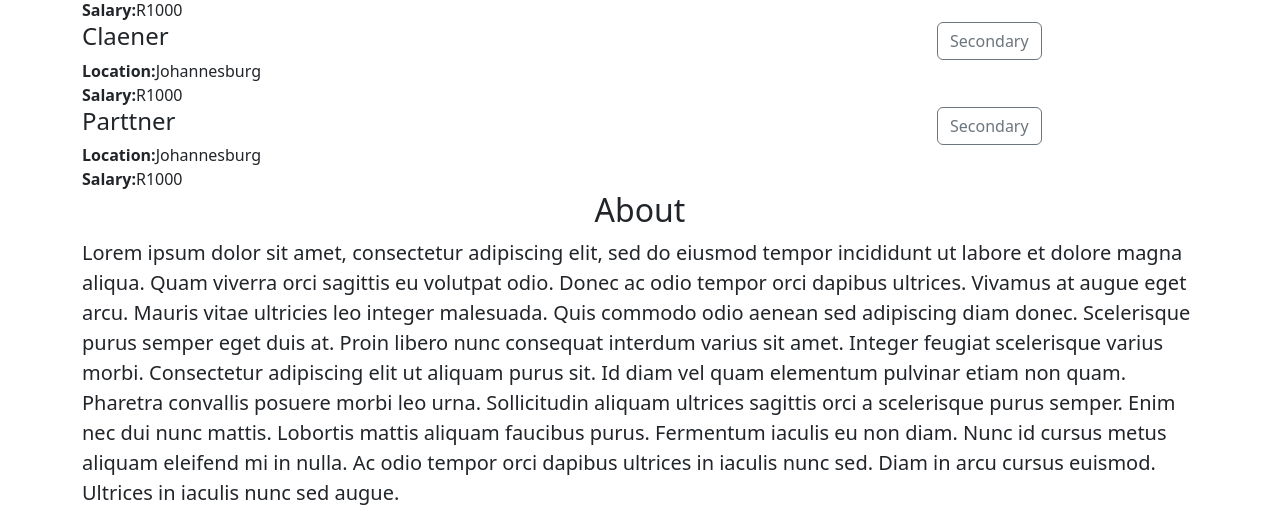
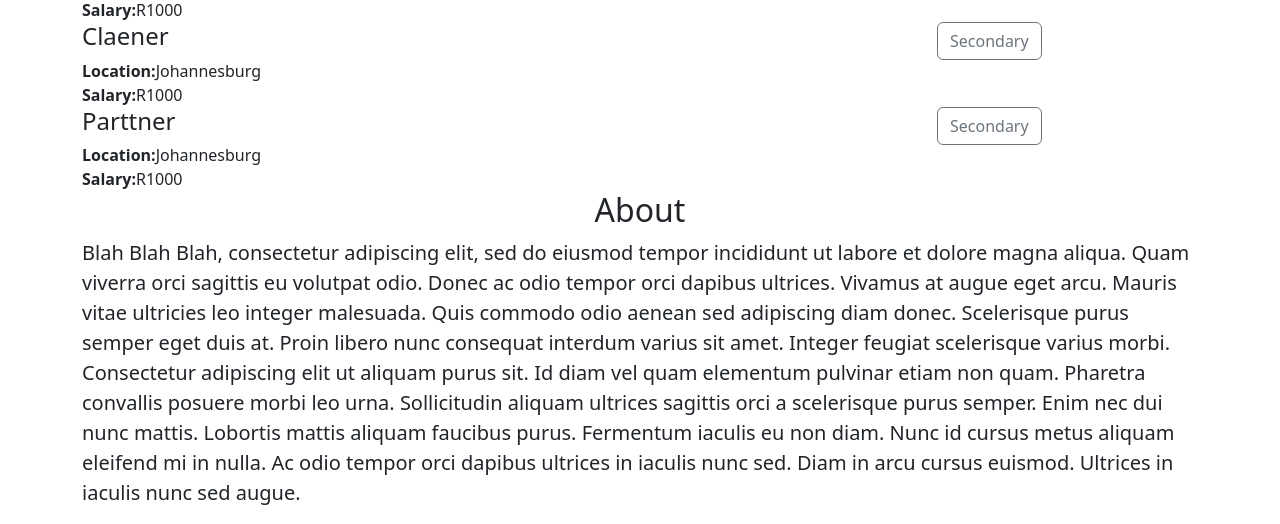
Before and after one commit to IamC8/telegram-loadshedding-v2, a Flask app: page / in a window 1280 px wide. Shown: the part 869-1393 px from the top of the page. Run offline with Flask 3, Linux system fonts and the light colour scheme.

Commit message:
Testing changes on render live.

```diff
--- a/templates/home.html
+++ b/templates/home.html
@@ -31,7 +31,7 @@
 
     <h2 class="text-center">About</h2>
         <p class="lead">
-            Lorem ipsum dolor sit amet, consectetur adipiscing elit, sed do eiusmod tempor incididunt ut labore et dolore magna aliqua. Quam viverra orci sagittis eu volutpat odio. Donec ac odio tempor orci dapibus ultrices. Vivamus at augue eget arcu. Mauris vitae ultricies leo integer malesuada. Quis commodo odio aenean sed adipiscing diam donec. Scelerisque purus semper eget duis at. Proin libero nunc consequat interdum varius sit amet. Integer feugiat scelerisque varius morbi. Consectetur adipiscing elit ut aliquam purus sit. Id diam vel quam elementum pulvinar etiam non quam. Pharetra convallis posuere morbi leo urna. Sollicitudin aliquam ultrices sagittis orci a scelerisque purus semper. Enim nec dui nunc mattis. Lobortis mattis aliquam faucibus purus. Fermentum iaculis eu non diam. Nunc id cursus metus aliquam eleifend mi in nulla. Ac odio tempor orci dapibus ultrices in iaculis nunc sed. Diam in arcu cursus euismod. Ultrices in iaculis nunc sed augue.
+            Blah Blah Blah, consectetur adipiscing elit, sed do eiusmod tempor incididunt ut labore et dolore magna aliqua. Quam viverra orci sagittis eu volutpat odio. Donec ac odio tempor orci dapibus ultrices. Vivamus at augue eget arcu. Mauris vitae ultricies leo integer malesuada. Quis commodo odio aenean sed adipiscing diam donec. Scelerisque purus semper eget duis at. Proin libero nunc consequat interdum varius sit amet. Integer feugiat scelerisque varius morbi. Consectetur adipiscing elit ut aliquam purus sit. Id diam vel quam elementum pulvinar etiam non quam. Pharetra convallis posuere morbi leo urna. Sollicitudin aliquam ultrices sagittis orci a scelerisque purus semper. Enim nec dui nunc mattis. Lobortis mattis aliquam faucibus purus. Fermentum iaculis eu non diam. Nunc id cursus metus aliquam eleifend mi in nulla. Ac odio tempor orci dapibus ultrices in iaculis nunc sed. Diam in arcu cursus euismod. Ultrices in iaculis nunc sed augue.
         </p>
 
         <script src="https://cdn.jsdelivr.net/npm/bootstrap@5.3.0/dist/js/bootstrap.bundle.min.js" integrity="sha384-geWF76RCwLtnZ8qwWowPQNguL3RmwHVBC9FhGdlKrxdiJJigb/j/68SIy3Te4Bkz" crossorigin="anonymous"></script>
```
